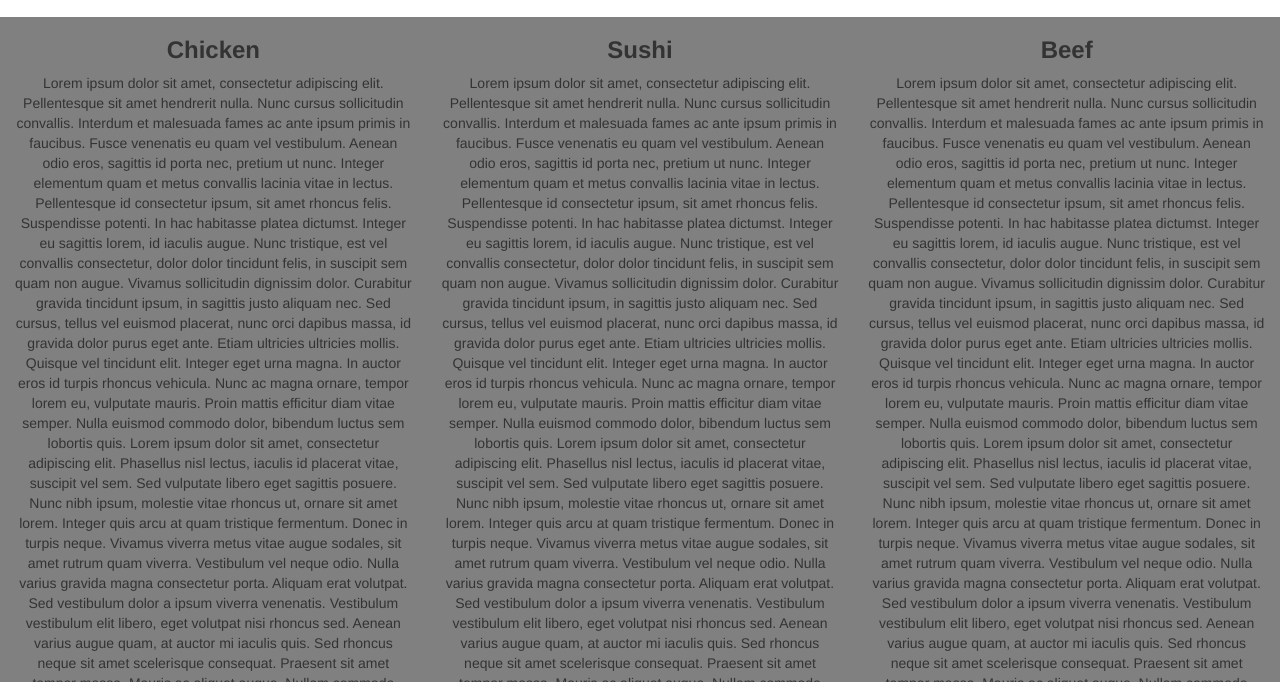
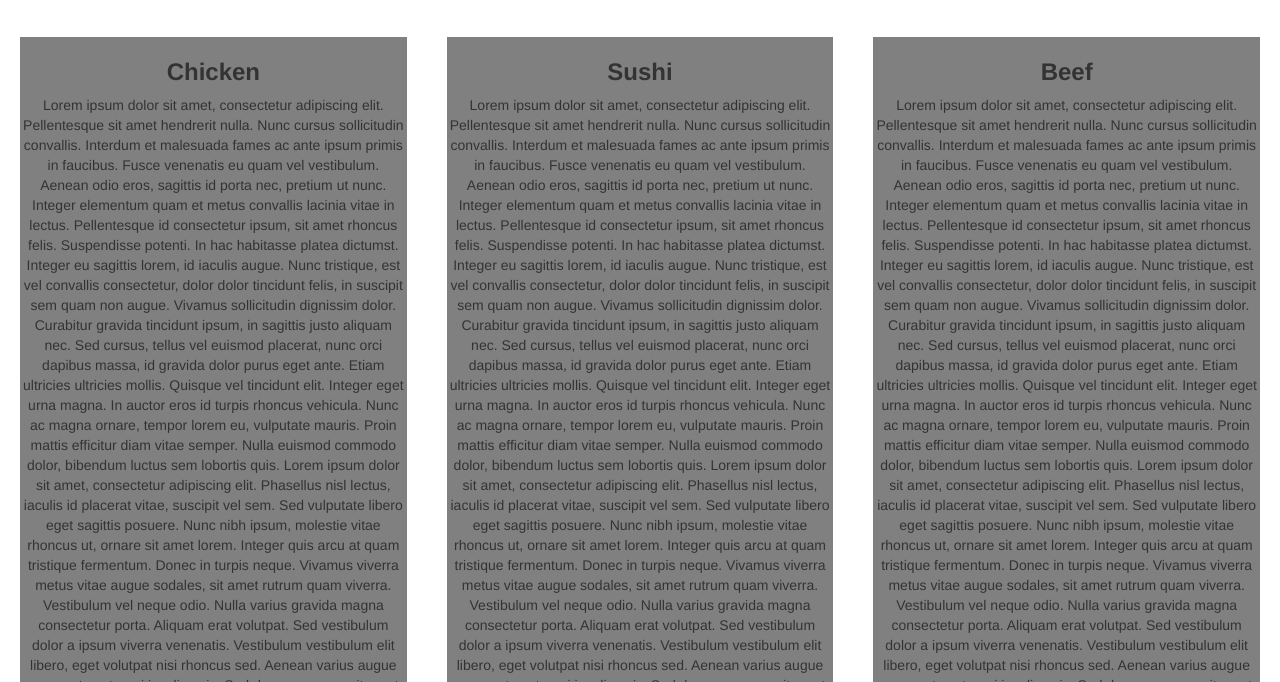
Before and after one commit to luccesse/Coursera, a plain HTML site: page module3-solution/index.html in a window 1280 px wide. Shown: the part 118-800 px from the top of the page. Drawn offline with Linux system fonts and the light colour scheme; a script that the page names is missing.

Commit message:
Add files via upload

```diff
--- a/module3-solution/css/styles.css
+++ b/module3-solution/css/styles.css
@@ -35,6 +35,7 @@ border-radius: 0px;
 #bs-example-navbar-collapse-1{
 
 	padding: 0px;
+	border:0px;
 }
 .navbar-nav{
 text-align: center;
@@ -44,10 +45,20 @@ margin: 0px;
 }
 
 
-.col-md-12, .col-lg-12, .col-xs-12{
+.col-sm-6, .col-md-4, .col-xs-12{
 
-background-color: grey;
+padding:20px;
+margin-bottom: 20px
+
 }
+
+.lorem{
+
+	background-color: grey;
+	padding: 2px;
+}
+
+
 
 hr{
 
```
